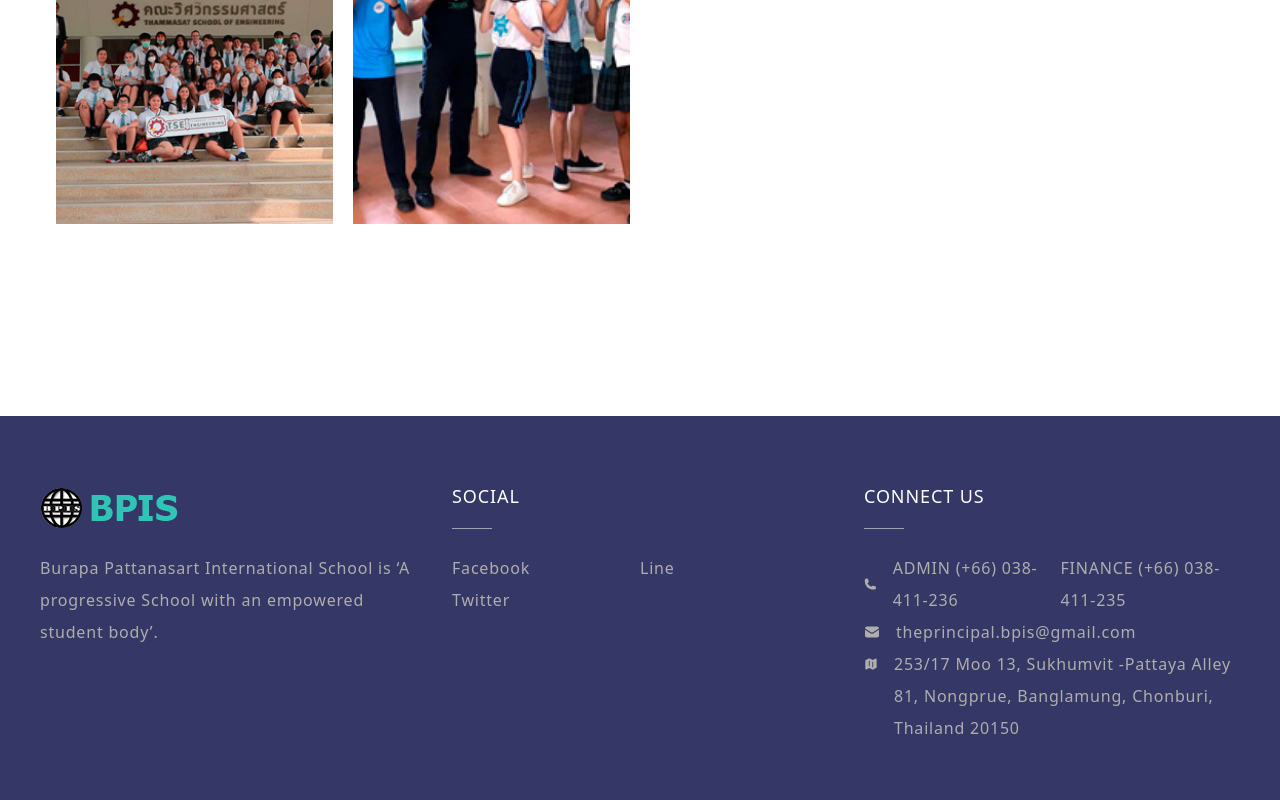
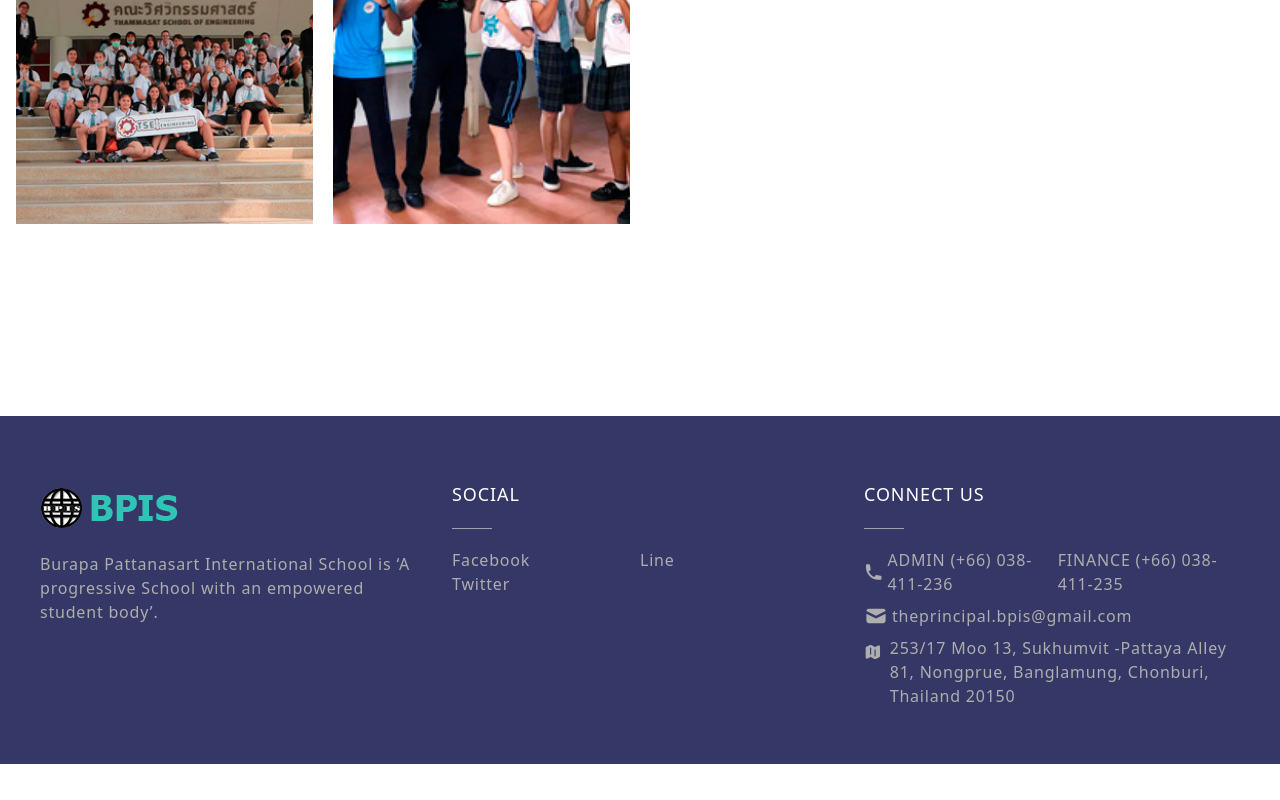
Before and after one commit to StRane/bpis-app, a Next.js app: page /gallery in a window 1280 px wide. Shown: the part 941-1741 px from the top of the page. After the commit the page ends 1705 px from the top, so only its background shows below. Built offline with nearby package versions, Linux system fonts and the light colour scheme.

Commit message:
m_queries

```diff
--- a/components/UI/comments/comments.tsx
+++ b/components/UI/comments/comments.tsx
@@ -56,10 +56,10 @@ const Comments = () => {
 
   const displayedComment = (
     <div>
-      <p className="text-2xl italic text-bpisgry mb-7">
+      <p className="text-base md:text-lg xl:text-2xl italic text-bpisgry mb-7">
         {activeComment.comment}
       </p>
-      <p className="text-xl text-bpisg">
+      <p className="text-sm md:text-base xl:text-xl text-bpisg">
         {activeComment.name + activeComment.from}
         <span className="text-bpisgry">{activeComment.relation}</span>
       </p>
--- a/components/UI/exams_stages/exams.tsx
+++ b/components/UI/exams_stages/exams.tsx
@@ -15,7 +15,7 @@ const Exams = () => {
     return<img src={item.pic} alt={item.name} key={`exams_${index}`} className="h-full w-max"/>
   })
 
-  return <div className="col-span-12 grid grid-cols-4 place-items-center mb-7">{examsGallery}</div>;
+  return <div className="col-span-12 grid grid-cols-1 md:grid-cols-2 xl:grid-cols-4 gap-y-5 place-items-center mb-10">{examsGallery}</div>;
 };
 
 export default Exams;
--- a/components/UI/exams_stages/stages.tsx
+++ b/components/UI/exams_stages/stages.tsx
@@ -18,25 +18,29 @@ const Stages = () => {
     },
   ];
 
-  const stagesGallery = imagesArray.map((item , index) => {
+  const stagesGallery = imagesArray.map((item, index) => {
     return (
-      <li key={`stages_${index}`} className="w-full h-full">
-        <div className="absolute top-1/2 -translate-y-1/2 w-1/3 place-content-center z-50">
-          <p className="w-2/5 mx-auto text-2xl text-white font-semibold uppercase">
-            {item.text}
-          </p>
-        </div>
-        <img className="absolute w-1/3 h-full object-cover " src={item.pic} />
+      <li
+        key={`stages_${index}`}
+        className="w-full h-full items-center relative justify-center"
+      >
+        <p className="mx-auto text-2xl absolute left-[50vw] md:left-[15vw] top-1/2 -translate-x-1/2 -translate-y-1/2 z-50 text-white font-semibold uppercase">
+          {item.text}
+        </p>
+        <img
+          className="absolute w-4/5 left-[10vw] md:left-0 self-center md:w-full h-full object-cover"
+          src={item.pic}
+        />
       </li>
     );
   });
 
   return (
-    <div className="relative col-span-full h-64">
-      <ul className="w-full h-full absolute top-0 grid grid-cols-3 gap-0 overflow-clip z-40">
+    <div className="relative col-span-full h-screen md:h-[40vh]">
+      <ul className="w-full h-[100vh] md:h-64 absolute top-0 grid grid-cols-1 md:grid-cols-3 gap-y-4 md:gap-0 md:gap-y-0 z-40">
         {stagesGallery}
       </ul>
-      <div className="w-screen bg-bpisg h-64 absolute top-28 z-20 -left-10 overflow-hidden"></div>
+      <div className="w-screen bg-bpisg h-[50vh] md:h-64 absolute top-[70%] md:top-[22vh] z-20 overflow-hidden"></div>
     </div>
   );
 };
--- a/components/UI/footer/Footer.tsx
+++ b/components/UI/footer/Footer.tsx
@@ -1,76 +1,51 @@
+import { HiPhone, HiMail } from "react-icons/hi";
+import { HiMap } from "react-icons/hi2";
+
 import Photo1 from "../../../images/footer/logo-footer.webp";
 
 const Footer = () => {
   return (
-    <div className="w-screen lg:px-10 py-14 -translate-x-10 grid grid-cols-3 space-y-2 gap-9 translate-y-28 bg-bpisb">
+    <div className="w-screen lg:px-10 py-14 grid grid-cols-1 lg:grid-cols-3 lg:space-y-2 lg:gap-9 translate-y-28 pl-3 bg-bpisb">
       <div className="col-span-1 leading-8 mb-5">
         <img
-          className="mb-10 h-10 w-[153px] translate-y-4"
+          className="mb-10 h-10 w-[153px] mx-auto md:mx-0 translate-y-4"
           src={Photo1.src}
           alt="BPIS secondary logo"
         />
-        <p className="text-base leading-8 text-bpisgry2 tracking-wider">
+        <p className="text-xs md:text-base leading-8 text-bpisgry2 tracking-wider">
           Burapa Pattanasart International School is &#x2018;A progressive
           School with an empowered student body&#x2019;.
         </p>
       </div>
       <div className="col-span-1">
-        <h3 className="text-lg leading-8 mb-10 text-white relative tracking-wider uppercase after:content-[''] after:w-10 after:bg-gray-400 after:h-[1px] after:absolute after:left-0 after:top-12">
+        <h3 className="text-sm md:text-lg leading-8 mb-10 text-white relative tracking-wider uppercase after:content-[''] after:w-10 after:bg-gray-400 after:h-[1px] after:absolute after:left-0 after:top-12">
           Social
         </h3>
-        <ul className="grid grid-cols-2 tracking-wider leading-8 text-bpisgry2">
+        <ul className="grid grid-cols-3 md:grid-cols-2 tracking-wider leading-8 text-bpisgry2 text-xs lg:text-base pb-5">
           <li>Facebook</li>
           <li>Line</li>
           <li>Twitter</li>
         </ul>
       </div>
       <div className="col-span-1">
-        <h3 className="text-lg leading-8 mb-10 text-white relative tracking-wider uppercase after:content-[''] after:w-10 after:bg-gray-400 after:h-[1px] after:absolute after:left-0 after:top-12">
+        <h3 className="text-sm lg:text-lg leading-8 mb-10 text-white relative tracking-wider uppercase after:content-[''] after:w-10 after:bg-gray-400 after:h-[1px] after:absolute after:left-0 after:top-12">
           Connect Us
         </h3>
-        <ul className="tracking-wider leading-8 text-bpisgry2">
+        <ul className="tracking-wider space-y-2 leading-8 text-bpisgry2 text-xs lg:text-base">
           <li className="flex items-center">
-            <svg
-              xmlns="http://www.w3.org/2000/svg"
-              viewBox="0 0 24 24"
-              fill="currentColor"
-              className="w-4 h-4 mr-4"
-            >
-              <path
-                fillRule="evenodd"
-                d="M1.5 4.5a3 3 0 013-3h1.372c.86 0 1.61.586 1.819 1.42l1.105 4.423a1.875 1.875 0 01-.694 1.955l-1.293.97c-.135.101-.164.249-.126.352a11.285 11.285 0 006.697 6.697c.103.038.25.009.352-.126l.97-1.293a1.875 1.875 0 011.955-.694l4.423 1.105c.834.209 1.42.959 1.42 1.82V19.5a3 3 0 01-3 3h-2.25C8.552 22.5 1.5 15.448 1.5 6.75V4.5z"
-                clipRule="evenodd"
-              />
-            </svg>
+            <HiPhone className="h-3 w-3 mr-1 lg:h-6 lg:w-6" />
             <p>ADMIN (+66) 038-411-236</p>
             <p>FINANCE (+66) 038-411-235</p>
           </li>
           <li className="flex items-center">
-            <svg
-              xmlns="http://www.w3.org/2000/svg"
-              viewBox="0 0 24 24"
-              fill="currentColor"
-              className="w-4 h-4 mr-4"
-            >
-              <path d="M1.5 8.67v8.58a3 3 0 003 3h15a3 3 0 003-3V8.67l-8.928 5.493a3 3 0 01-3.144 0L1.5 8.67z" />
-              <path d="M22.5 6.908V6.75a3 3 0 00-3-3h-15a3 3 0 00-3 3v.158l9.714 5.978a1.5 1.5 0 001.572 0L22.5 6.908z" />
-            </svg>
+            <HiMail className="h-3 w-3 mr-1 lg:h-6 lg:w-6" />
             <p>theprincipal.bpis@gmail.com</p>
           </li>
           <li className="flex items-start">
-            <svg
-              xmlns="http://www.w3.org/2000/svg"
-              viewBox="0 0 24 24"
-              fill="currentColor"
-              className="w-8 h-8 mr-4"
-            >
-              <path
-                fillRule="evenodd"
-                d="M8.161 2.58a1.875 1.875 0 011.678 0l4.993 2.498c.106.052.23.052.336 0l3.869-1.935A1.875 1.875 0 0121.75 4.82v12.485c0 .71-.401 1.36-1.037 1.677l-4.875 2.437a1.875 1.875 0 01-1.676 0l-4.994-2.497a.375.375 0 00-.336 0l-3.868 1.935A1.875 1.875 0 012.25 19.18V6.695c0-.71.401-1.36 1.036-1.677l4.875-2.437zM9 6a.75.75 0 01.75.75V15a.75.75 0 01-1.5 0V6.75A.75.75 0 019 6zm6.75 3a.75.75 0 00-1.5 0v8.25a.75.75 0 001.5 0V9z"
-                clipRule="evenodd"
-              />
-            </svg>
-            <p>253/17 Moo 13, Sukhumvit -Pattaya Alley 81,  Nongprue, Banglamung, Chonburi, Thailand 20150</p>
+            <HiMap className="h-3 w-3 mr-1 translate-y-2 lg:-translate-y-1 lg:mr-2 lg:h-10 lg:w-10" />
+            <p>
+              253/17 Moo 13, Sukhumvit -Pattaya Alley 81, Nongprue, Banglamung, Chonburi, Thailand 20150
+            </p>
           </li>
         </ul>
       </div>
--- a/components/UI/gallery/maingallery.tsx
+++ b/components/UI/gallery/maingallery.tsx
@@ -81,7 +81,7 @@ const MainGallery = () => {
   });
 
   return (
-    <div className="relative w-screen h-[90vh] left-0 md:-left-10 mt-20">
+    <div className="relative w-screen h-[50vh] lg:h-[90vh] left-0 mt-20">
       <div className="w-full h-full absolute top-0">
         {transitions((animation, props) => {
           return (
--- a/components/UI/newsEventsPage/GalleryContent.tsx
+++ b/components/UI/newsEventsPage/GalleryContent.tsx
@@ -13,7 +13,7 @@ const GalleryContent = () => {
     <a
     key={item.id}
       href="#"
-      className="col-span-1 before:content-[''] before:absolute relative before:max-w-qfix bg-cover bg-center before:h-full before:w-full before:left-0 before:top-0 before:bg-white/0 hover:before:bg-bpisshdw/40 before:bg-cover"
+      className="col-span-1 before:content-[''] before:absolute relative before:max-w-screen bg-cover bg-center before:h-full before:w-full before:left-0 before:top-0 before:bg-white/0 hover:before:bg-bpisshdw/40 before:bg-cover"
       style={{
         backgroundImage: `url(${item.adresssm})`,
       }}
--- a/components/UI/panel/detailednews.tsx
+++ b/components/UI/panel/detailednews.tsx
@@ -3,8 +3,8 @@ import GalleryContent from "../newsEventsPage/GalleryContent";
 const DetailedNews = () => {
   return (
     <>
-      <div className="col-span-12 grid grid-cols-5 divide-x-1 divide-dashed divide-bpisgry2 pt-28">
-        <div className="col-span-1 text-left">
+      <div className="col-span-12 grid grid-cols-1 lg:grid-cols-5 lg:divide-x-1 divide-dashed divide-bpisgry2 pt-28">
+        <div className="col-span-1 lg:text-left">
           <p className="text-base text-bpisgry">ALL BPIS, ALL THE TIME</p>
           <h4 className="text-4xl font-semibold">Explore BPIS</h4>
         </div>
@@ -12,14 +12,14 @@ const DetailedNews = () => {
           <p className="text-6xl font-bold">24</p>
           <p className="text-xl font-normal uppercase">Hours</p>
         </div>
-        <div className="col-span-3 text-lg text-bpisgry pl-10 text-left">
+        <div className="lg:col-span-3 text-lg text-bpisgry pl-10 text-left">
           There&#8217;s always something amazing happening at Chonburi. Whether
           it&#8217;s on school or around the world, our students, faculty, staff
           and alumni are out seizing the day as shown in the slideshow below
           suspendisse potenti.
         </div>
       </div>
-      <div className="col-span-12 h-56 pt-5 mb-60 grid grid-cols-6 gap-3"><GalleryContent/></div>
+      <div className="col-span-12 mx-2 h-screen md:h-[80vh] md:grid-cols-3 xl:h-56 pt-5 mb-60 grid grid-cols-2 xl:grid-cols-6 gap-3"><GalleryContent/></div>
     </>
   );
 };
--- a/components/UI/panel/events.tsx
+++ b/components/UI/panel/events.tsx
@@ -38,7 +38,7 @@ const Events = () => {
 
   return (
     <div
-      className="col-span-12 w-screen h-screen lg:-inset-x-10 items-center grid grid-cols-1 lg:grid-cols-2 divide-y-1 lg:divide-y-0 lg:divide-x-1 divide-dashed divide-bpisgry2 bg-cover  bg-center before:content-[''] before:absolute relative before:h-full before:w-screen before:left-0 before:top-0 before:bg-bpisshdw before:bg-cover"
+      className="col-span-12 w-screen h-screen items-center grid grid-cols-1 lg:grid-cols-2 divide-y-1 lg:divide-y-0 lg:divide-x-1 divide-dashed divide-bpisgry2 bg-cover  bg-center before:content-[''] before:absolute relative before:h-full before:w-screen before:left-0 before:top-0 before:bg-bpisshdw before:bg-cover"
       style={{ backgroundImage: `url(${imageEvent.src})` }}
     >
       <div className="col-span-1 lg:mx-28 my-auto z-10">
--- a/components/UI/panel/panel.tsx
+++ b/components/UI/panel/panel.tsx
@@ -83,7 +83,7 @@ const Panel = () => {
   );
 
   return (
-    <div className="col-start-1 col-end-13 grid grid-cols-4 -translate-y-14 bg-bpisb my-auto text-white mb-32">
+    <div className="col-span-12 lg:col-start-2 lg:col-end-12 lg:row-start-2 grid grid-cols-4 md:-left-10 -translate-y-14 bg-bpisb my-auto text-white mb-32">
       {menuitems}
       <button className="col-span-1 bg-bpisg text-white text-left pt-9 pr-5 pb-8 relative md:before:content-[''] md:before:h-full before:absolute before:bg-bpisg before:w-[4.6rem] before:top-0 before:-skew-x-12 before:translate-x-5 before:-left-20 flex before:block group">
         <div className="ml-4 w-3/4 flex flex-col text-left -top-5 after:content-[''] after:w-[1px] after:h-12 after:top-10 after:left-[70%] after:bg-white after:absolute">
--- a/styles/globals.css
+++ b/styles/globals.css
@@ -4,10 +4,10 @@
 
 @layer base {
   html {
-    @apply scroll-smooth;
+    @apply scroll-smooth ;
   }
   body {
-    @apply px-0 md:px-10 !scrollbar-none;
+    @apply px-0 !scrollbar-none w-screen;
   }
   main {
     @apply grid grid-cols-12 text-center;
```
